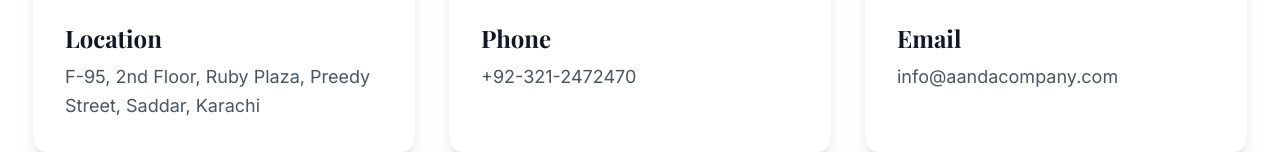
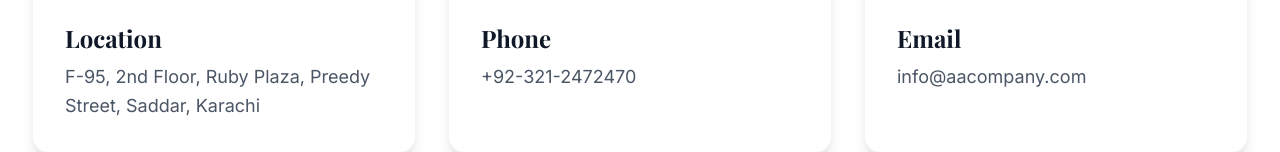
Before and after one commit to AS-Khan29/aa-company-pro, a Next.js app: page /contact in a window 1280 px wide. Shown: the part 692-844 px from the top of the page. Built offline with nearby package versions, Linux system fonts and the light colour scheme; a web font is replaced by a local one.

Commit message:
Resolve merge conflict

```diff
--- a/app/contact/page.tsx
+++ b/app/contact/page.tsx
@@ -154,7 +154,7 @@ export default function Contact() {
               {
                 icon: Mail,
                 title: 'Email',
-                content: 'info@aandacompany.com',
+                content: 'info@aacompany.com',
                 color: 'from-accent-500 to-accent-600',
               },
             ].map((item) => {
```
